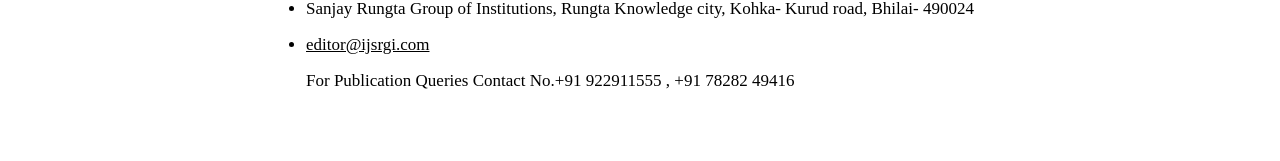
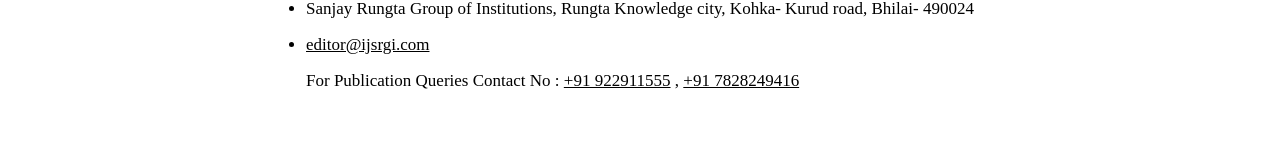
Before and after one commit to LokeshwarPrasad3/College-Journal-Web, a React (Vite) app: page /contact-us in a window 1280 px wide. Shown: the part 178-339 px from the top of the page. Built offline with nearby package versions, Linux system fonts and the light colour scheme; a web font is replaced by a local one.

Commit message:
added some decoration in contactus

```diff
--- a/src/Pages/ContactUs.jsx
+++ b/src/Pages/ContactUs.jsx
@@ -1,7 +1,6 @@
 import "../CSS/Pages.css";
 
 const ContactUs = () => {
-
   return (
     <>
       <div className="contact_us_container">
@@ -17,12 +16,19 @@ const ContactUs = () => {
             <li>
               <a href="mailto:editor@ijsrgi.com">editor@ijsrgi.com</a>
             </li>
-            <li style={{
-              display: "flex", flexWrap: "wrap", with: '100%'}} >
-              <span>For Publication Queries Contact No.</span>
-              <span>+91 922911555</span>
+            <li
+              style={{
+                display: "flex",
+                flexWrap: "wrap",
+                with: "100%",
+              }}
+            >
+              <span>For Publication Queries Contact No : </span>&nbsp;
+              <span style={{ textDecoration: "underline" }}>+91 922911555</span>
               &nbsp;,&nbsp;
-              <span>+91 78282 49416</span>
+              <span style={{ textDecoration: "underline" }}>
+                +91 7828249416
+              </span>
             </li>
           </ul>
         </div>
```
Also changed, not shown: 2 other files (tests, documents, lock files or other folders).
